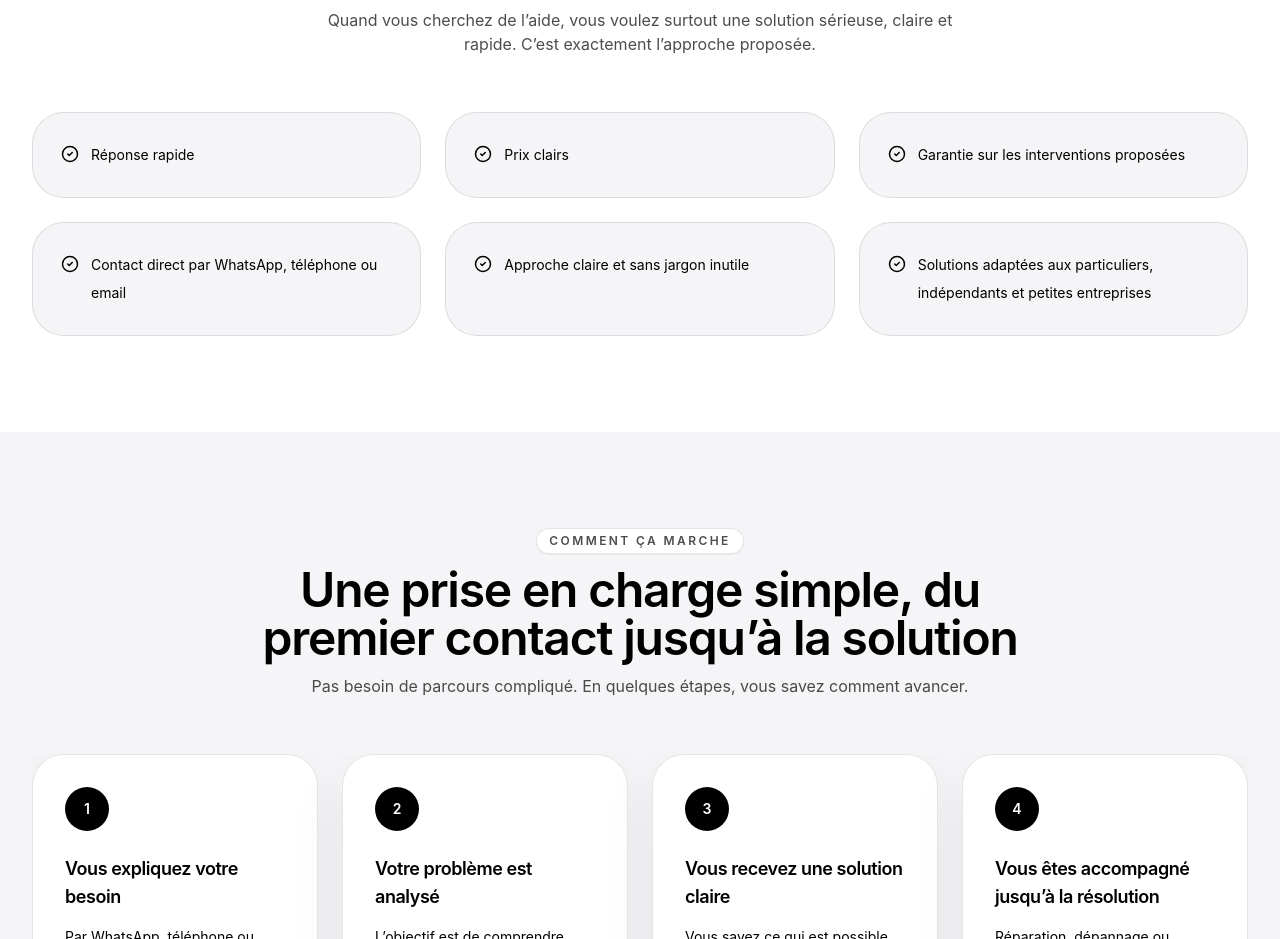
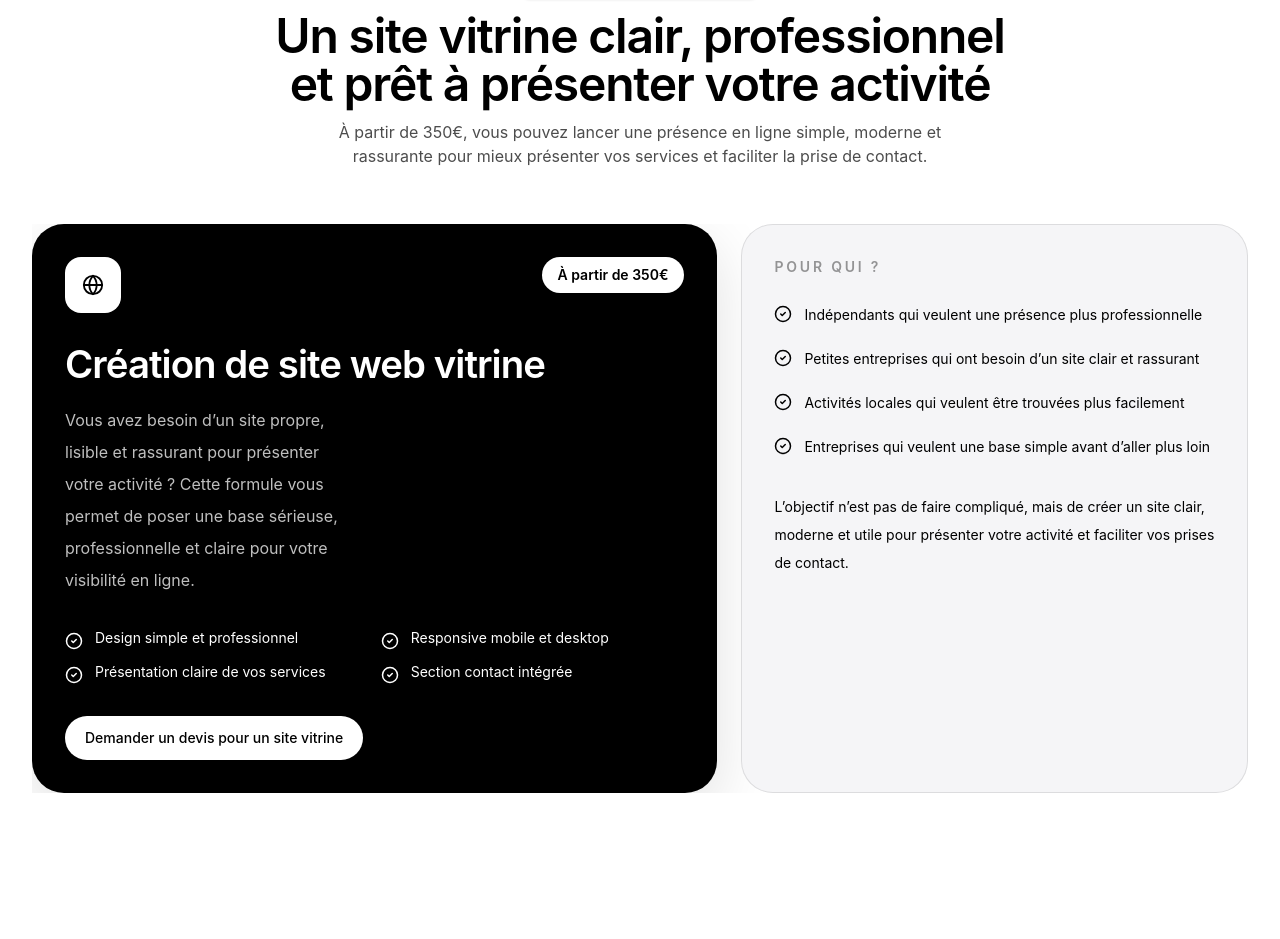
Before and after one commit to zanksolutions-hash/zanksolutions-1.0, a React (Vite) app: page / in a window 1280 px wide. Shown: the part 2593-3532 px from the top of the page. Built offline with nearby package versions, Linux system fonts and the light colour scheme; the HTML template or start-up script is replaced by a standard one.

Commit message:
Update App.tsx

```diff
--- a/src/App.tsx
+++ b/src/App.tsx
@@ -4,6 +4,7 @@ import {
   CheckCircle2,
   ChevronDown,
   Download,
+  Globe,
   Laptop,
   Mail,
   Menu,
@@ -105,6 +106,15 @@ const services: ServiceItem[] = [
       "Vous êtes aidé sans jargon et sans vous sentir perdu face au technique.",
     cta: "Contacter sur WhatsApp",
     href: contact.whatsappUrl,
+  },
+  {
+    icon: Globe,
+    title: "Création de site vitrine",
+    text: "Vous avez besoin d’une présence en ligne claire, professionnelle et rassurante ? Vous pouvez lancer un site vitrine simple, moderne et prêt à présenter votre activité.",
+    benefit:
+      "Vous gagnez en crédibilité avec une base propre, lisible et pensée pour vos futurs clients.",
+    cta: "Demander un devis",
+    href: "#site-vitrine",
   },
 ];
 
@@ -220,6 +230,23 @@ const forfaits: ForfaitItem[] = [
       "Vérification sécurité",
     ],
   },
+  {
+    title: "Site web vitrine",
+    price: "350€",
+    hook: "Pour lancer un site vitrine clair, professionnel et prêt à présenter votre activité.",
+    details: [
+      "Maquette simple et structurée",
+      "Site responsive mobile et desktop",
+      "Présentation claire de vos services",
+      "Section contact intégrée",
+      "Base propre pour votre visibilité en ligne",
+    ],
+    options: [
+      "Ajout de pages supplémentaires",
+      "Aide au contenu",
+      "Optimisations complémentaires",
+    ],
+  },
 ];
 
 const repairCards = [
@@ -338,8 +365,8 @@ const faqs: FaqItem[] = [
     a: "Oui, les interventions proposées sont réalisées avec garantie.",
   },
   {
-    q: "Dans quelle zone intervenez-vous ?",
-    a: "Le service est pensé comme un accompagnement local, avec une prise de contact simple pour vérifier rapidement la solution adaptée à votre besoin.",
+    q: "Pouvez-vous créer un site web vitrine ?",
+    a: "Oui. Une offre de site vitrine à partir de 350€ peut être proposée pour présenter clairement votre activité en ligne.",
   },
 ];
 
@@ -367,10 +394,14 @@ function SectionTitle({
   eyebrow,
   title,
   description,
+  titleClassName = "",
+  descriptionClassName = "",
 }: {
   eyebrow?: string;
   title: string;
   description?: string;
+  titleClassName?: string;
+  descriptionClassName?: string;
 }) {
   return (
     <div className="mx-auto flex max-w-3xl flex-col gap-3 text-center">
@@ -379,11 +410,15 @@ function SectionTitle({
           {eyebrow}
         </span>
       ) : null}
-      <h2 className="text-3xl font-semibold tracking-tight text-black sm:text-4xl lg:text-5xl">
+      <h2
+        className={`text-3xl font-semibold tracking-tight text-black sm:text-4xl lg:text-5xl ${titleClassName}`}
+      >
         {title}
       </h2>
       {description ? (
-        <p className="mx-auto max-w-2xl text-sm leading-7 text-black/70 sm:text-base">
+        <p
+          className={`mx-auto max-w-2xl text-sm leading-7 text-black/70 sm:text-base ${descriptionClassName}`}
+        >
           {description}
         </p>
       ) : null}
@@ -609,7 +644,7 @@ export default function App() {
                     return (
                       <article
                         key={item.title}
-                        className="min-w-[86%] snap-start rounded-[1.75rem] border border-black/8 bg-white p-5 shadow-sm md:min-w-0"
+                        className="min-w-[calc(100vw-4rem)] max-w-[calc(100vw-4rem)] snap-start rounded-[1.75rem] border border-black/8 bg-white p-5 shadow-sm sm:min-w-[86%] sm:max-w-none md:min-w-0"
                       >
                         <div className="mb-4 flex h-12 w-12 items-center justify-center rounded-2xl bg-black text-white">
                           <Icon size={20} />
@@ -694,7 +729,7 @@ export default function App() {
           />
 
           <div className="mt-14">
-            <MobileSwipeRow itemClassName="md:grid md:grid-cols-3 md:gap-6">
+            <MobileSwipeRow itemClassName="md:grid md:grid-cols-2 xl:grid-cols-4 md:gap-6">
               {services.map((service) => {
                 const Icon = service.icon;
                 const isExternal = service.href.startsWith("http");
@@ -702,7 +737,7 @@ export default function App() {
                 return (
                   <article
                     key={service.title}
-                    className="min-w-[90%] sm:min-w-[84%] snap-start rounded-[2rem] border border-black/10 bg-white p-8 shadow-[0_18px_60px_rgba(0,0,0,0.06)] md:min-w-0"
+                    className="min-w-[calc(100vw-4rem)] max-w-[calc(100vw-4rem)] snap-start rounded-[2rem] border border-black/10 bg-white p-8 shadow-[0_18px_60px_rgba(0,0,0,0.06)] sm:min-w-[84%] sm:max-w-none md:min-w-0"
                   >
                     <div className="mb-6 flex h-14 w-14 items-center justify-center rounded-2xl bg-black text-white shadow-lg">
                       <Icon size={22} />
@@ -731,6 +766,91 @@ export default function App() {
           </div>
         </section>
 
+        <section id="site-vitrine" className="bg-white">
+          <div className="mx-auto max-w-7xl px-5 py-24 lg:px-8">
+            <SectionTitle
+              eyebrow="Création de site vitrine"
+              title="Un site vitrine clair, professionnel et prêt à présenter votre activité"
+              description="À partir de 350€, vous pouvez lancer une présence en ligne simple, moderne et rassurante pour mieux présenter vos services et faciliter la prise de contact."
+              titleClassName="text-[2rem] leading-[1.04] sm:text-4xl lg:text-5xl"
+              descriptionClassName="max-w-[24ch] sm:max-w-2xl"
+            />
+
+            <div className="mt-14">
+              <MobileSwipeRow itemClassName="md:grid md:grid-cols-[1.15fr_0.85fr] md:gap-6">
+                <article className="min-w-[calc(100vw-4rem)] max-w-[calc(100vw-4rem)] snap-start rounded-[2rem] border border-black/10 bg-black p-8 text-white shadow-[0_18px_60px_rgba(0,0,0,0.12)] sm:min-w-[84%] sm:max-w-none md:min-w-0">
+                  <div className="flex items-start justify-between gap-4">
+                    <div className="flex h-14 w-14 items-center justify-center rounded-2xl bg-white text-black">
+                      <Globe size={22} />
+                    </div>
+                    <div className="rounded-full bg-white px-4 py-2 text-sm font-semibold text-black">
+                      À partir de 350€
+                    </div>
+                  </div>
+
+                  <h3 className="mt-8 text-[2rem] font-semibold leading-[1.02] tracking-tight sm:text-[2.4rem]">
+                    Création de site web vitrine
+                  </h3>
+
+                  <p className="mt-5 max-w-[28ch] text-base leading-8 text-white/75">
+                    Vous avez besoin d’un site propre, lisible et rassurant pour
+                    présenter votre activité ? Cette formule vous permet de poser
+                    une base sérieuse, professionnelle et claire pour votre
+                    visibilité en ligne.
+                  </p>
+
+                  <div className="mt-8 grid gap-3 sm:grid-cols-2">
+                    {[
+                      "Design simple et professionnel",
+                      "Responsive mobile et desktop",
+                      "Présentation claire de vos services",
+                      "Section contact intégrée",
+                    ].map((item) => (
+                      <div key={item} className="flex items-start gap-3 text-sm text-white/78">
+                        <CheckCircle2 size={18} className="mt-1 shrink-0 text-white" />
+                        <span>{item}</span>
+                      </div>
+                    ))}
+                  </div>
+
+                  <a
+                    href="#contact"
+                    className="mt-8 inline-flex rounded-full bg-white px-5 py-3 text-sm font-medium text-black transition hover:scale-[1.02]"
+                  >
+                    Demander un devis pour un site vitrine
+                  </a>
+                </article>
+
+                <article className="min-w-[calc(100vw-4rem)] max-w-[calc(100vw-4rem)] snap-start rounded-[2rem] border border-black/10 bg-[#f5f5f7] p-8 sm:min-w-[84%] sm:max-w-none md:min-w-0">
+                  <p className="text-sm font-semibold uppercase tracking-[0.2em] text-black/40">
+                    Pour qui ?
+                  </p>
+
+                  <div className="mt-6 space-y-4">
+                    {[
+                      "Indépendants qui veulent une présence plus professionnelle",
+                      "Petites entreprises qui ont besoin d’un site clair et rassurant",
+                      "Activités locales qui veulent être trouvées plus facilement",
+                      "Entreprises qui veulent une base simple avant d’aller plus loin",
+                    ].map((item) => (
+                      <div key={item} className="flex items-start gap-3 text-sm leading-7 text-black/72">
+                        <CheckCircle2 size={18} className="mt-1 shrink-0 text-black" />
+                        <span>{item}</span>
+                      </div>
+                    ))}
+                  </div>
+
+                  <p className="mt-8 text-sm leading-7 text-black/62">
+                    L’objectif n’est pas de faire compliqué, mais de créer un
+                    site clair, moderne et utile pour présenter votre activité
+                    et faciliter vos prises de contact.
+                  </p>
+                </article>
+              </MobileSwipeRow>
+            </div>
+          </div>
+        </section>
+
         <section className="bg-white">
           <div className="mx-auto max-w-7xl px-5 py-24 lg:px-8">
             <SectionTitle
@@ -744,7 +864,7 @@ export default function App() {
                 {whyChooseUs.map((item) => (
                   <div
                     key={item}
-                    className="min-w-[88%] sm:min-w-[82%] snap-start rounded-[2rem] border border-black/10 bg-[#f5f5f7] p-7 md:min-w-0"
+                    className="min-w-[calc(100vw-4rem)] max-w-[calc(100vw-4rem)] snap-start rounded-[2rem] border border-black/10 bg-[#f5f5f7] p-7 sm:min-w-[82%] sm:max-w-none md:min-w-0"
                   >
                     <div className="flex items-start gap-3">
                       <CheckCircle2
@@ -775,12 +895,12 @@ export default function App() {
               {steps.map((step, index) => (
                 <article
                   key={step.title}
-                  className="min-w-[88%] sm:min-w-[82%] snap-start rounded-[2rem] border border-black/10 bg-white p-8 shadow-[0_18px_60px_rgba(0,0,0,0.06)] md:min-w-0"
+                  className="min-w-[calc(100vw-4rem)] max-w-[calc(100vw-4rem)] snap-start rounded-[2rem] border border-black/10 bg-white p-8 shadow-[0_18px_60px_rgba(0,0,0,0.06)] sm:min-w-[82%] sm:max-w-none md:min-w-0"
                 >
                   <div className="flex h-11 w-11 items-center justify-center rounded-full bg-black text-sm font-semibold text-white">
                     {index + 1}
                   </div>
-                  <h3 className="mt-6 text-lg font-semibold tracking-tight text-black">
+                  <h3 className="mt-6 text-[1.7rem] font-semibold leading-[1.06] tracking-tight text-black sm:text-lg sm:leading-tight">
                     {step.title}
                   </h3>
                   <p className="mt-3 text-sm leading-7 text-black/62">
@@ -799,11 +919,11 @@ export default function App() {
                 Offres et forfaits
               </span>
 
-              <h2 className="mt-4 text-[2.25rem] font-semibold leading-[1.02] tracking-tight text-black sm:text-4xl lg:text-5xl">
+              <h2 className="mt-4 text-[2rem] font-semibold leading-[1.03] tracking-tight text-black sm:text-4xl lg:text-5xl">
                 Des offres claires pour répondre à vos besoins
               </h2>
 
-              <p className="mx-auto mt-4 max-w-[22ch] text-[1.05rem] leading-8 text-black/70 sm:max-w-2xl sm:text-base">
+              <p className="mx-auto mt-4 max-w-[22ch] text-[1rem] leading-8 text-black/70 sm:max-w-2xl sm:text-base">
                 Que vous vouliez entretenir votre ordinateur, l’optimiser, vous
                 faire accompagner ou repartir sur une configuration adaptée,
                 vous trouvez une formule claire et facile à comprendre.
@@ -818,7 +938,7 @@ export default function App() {
                   return (
                     <article
                       key={forfait.title}
-                      className="min-w-[88%] snap-start rounded-[2rem] border border-black/10 bg-[#f5f5f7] p-6 shadow-[0_18px_60px_rgba(0,0,0,0.04)] sm:min-w-[82%] sm:p-8 md:min-w-0"
+                      className="min-w-[calc(100vw-4rem)] max-w-[calc(100vw-4rem)] snap-start rounded-[2rem] border border-black/10 bg-[#f5f5f7] p-6 shadow-[0_18px_60px_rgba(0,0,0,0.04)] sm:min-w-[82%] sm:max-w-none sm:p-8 md:min-w-0"
                     >
                       <button
                         type="button"
@@ -837,17 +957,17 @@ export default function App() {
                           </div>
 
                           <div className="min-w-0">
-                            <h3 className="text-[2.1rem] font-semibold leading-[0.98] tracking-tight text-black sm:text-[2.25rem]">
+                            <h3 className="max-w-[12ch] break-words text-[1.75rem] font-semibold leading-[1.02] tracking-tight text-black sm:max-w-[13ch] sm:text-[2rem]">
                               {forfait.title}
                             </h3>
 
-                            <p className="mt-5 max-w-[18ch] text-[1.05rem] leading-8 text-black/62 sm:max-w-[24ch] sm:text-base">
+                            <p className="mt-5 max-w-[18ch] text-[1rem] leading-8 text-black/62 sm:max-w-[24ch] sm:text-base">
                               {forfait.hook}
                             </p>
                           </div>
                         </div>
 
-                        <div className="mt-8 flex items-center gap-2 text-[1.05rem] font-medium text-black/70 sm:text-base">
+                        <div className="mt-8 flex items-center gap-2 text-[1rem] font-medium text-black/70 sm:text-base">
                           <span>{isOpen ? "Masquer le détail" : "Voir le détail"}</span>
                           <ChevronDown
                             size={20}
@@ -991,7 +1111,7 @@ export default function App() {
                 return (
                   <div
                     key={item.title}
-                    className="min-w-[90%] sm:min-w-[84%] snap-start rounded-[2rem] border border-black/10 bg-white p-8 shadow-[0_18px_60px_rgba(0,0,0,0.06)] md:min-w-0"
+                    className="min-w-[calc(100vw-4rem)] max-w-[calc(100vw-4rem)] snap-start rounded-[2rem] border border-black/10 bg-white p-8 shadow-[0_18px_60px_rgba(0,0,0,0.06)] sm:min-w-[84%] sm:max-w-none md:min-w-0"
                   >
                     <div className="mb-6 flex h-14 w-14 items-center justify-center rounded-2xl bg-black text-white">
                       <Icon size={22} />
@@ -1135,7 +1255,7 @@ export default function App() {
               {testimonials.map((testimonial) => (
                 <article
                   key={testimonial.name}
-                  className="min-w-[90%] sm:min-w-[84%] snap-start rounded-[2rem] border border-black/10 bg-white p-8 shadow-[0_18px_60px_rgba(0,0,0,0.06)] md:min-w-0"
+                  className="min-w-[calc(100vw-4rem)] max-w-[calc(100vw-4rem)] snap-start rounded-[2rem] border border-black/10 bg-white p-8 shadow-[0_18px_60px_rgba(0,0,0,0.06)] sm:min-w-[84%] sm:max-w-none md:min-w-0"
                 >
                   <p className="text-sm leading-7 text-black/68">
                     “{testimonial.quote}”
@@ -1278,6 +1398,7 @@ export default function App() {
                         <option>Optimisation / entretien PC</option>
                         <option>PC sur mesure</option>
                         <option>Nettoyage Premium</option>
+                        <option>Création site web vitrine</option>
                         <option>Autre demande</option>
                       </select>
                     </div>
@@ -1377,7 +1498,8 @@ export default function App() {
               <p className="mt-4 text-sm leading-7 text-white/70">
                 {contact.companyName} accompagne les particuliers, indépendants
                 et petites entreprises pour la réparation smartphone, le
-                dépannage informatique et l’assistance technique.
+                dépannage informatique, l’assistance technique et la création de
+                site vitrine.
               </p>
               <p className="mt-2 text-sm leading-7 text-white/70">
                 TVA : {contact.vat}
```
